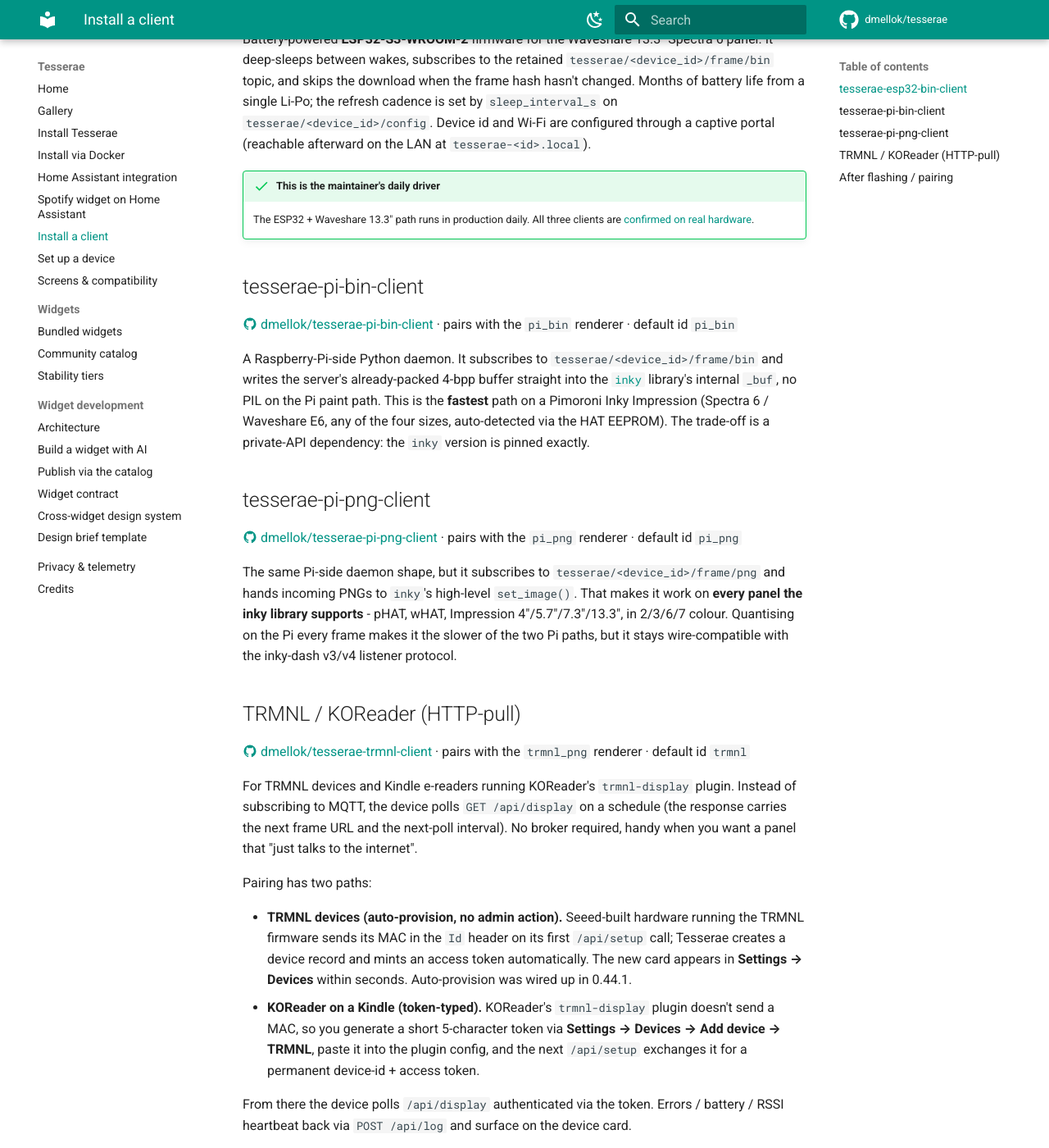
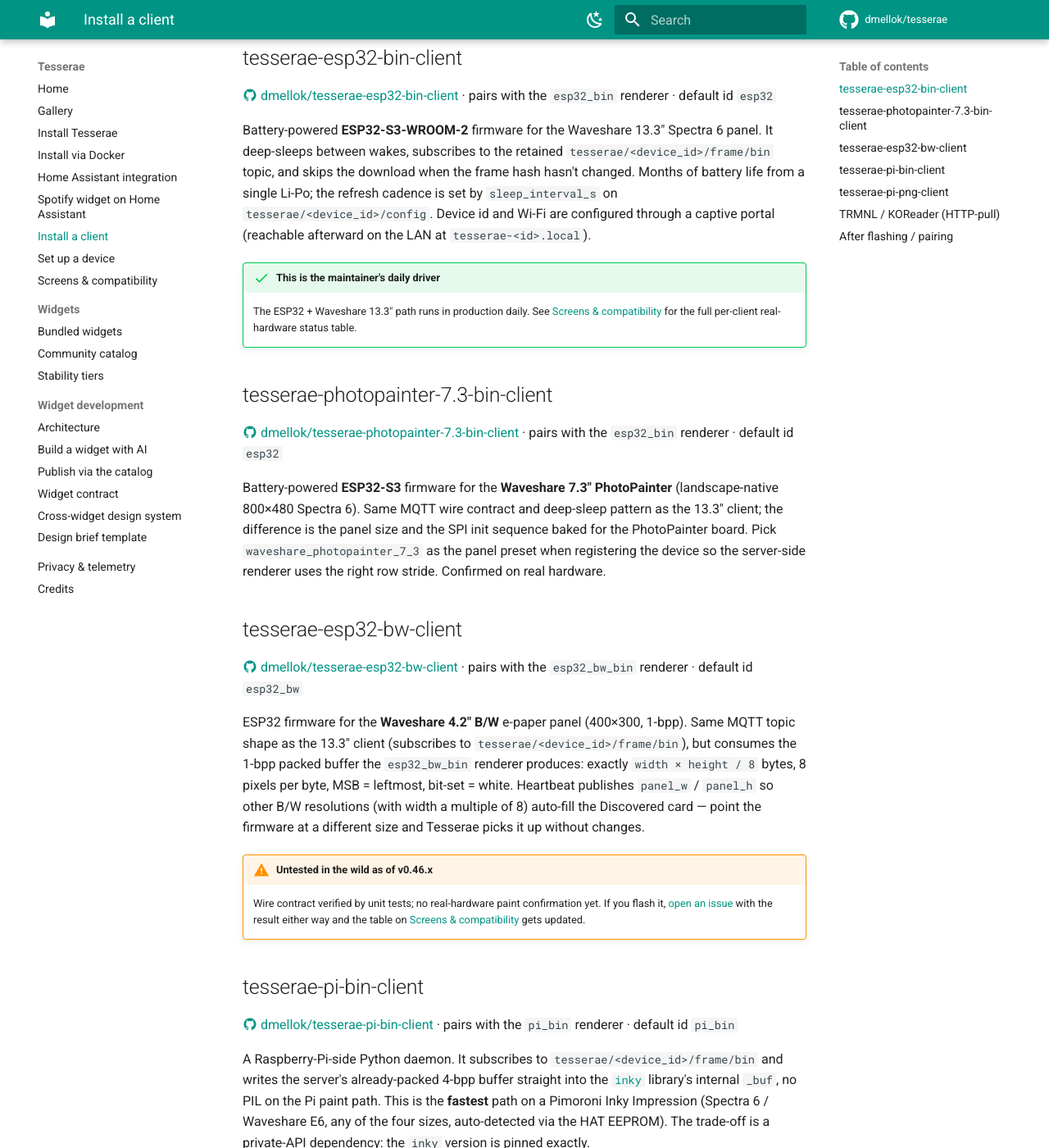
Before and after one commit to dmellok/tesserae, an MkDocs documentation site: the page built from docs/install/clients.md, in a window 1280 px wide and 1400 px high, scrolled down 748 px. Shown: the whole window at 82% size. Built offline with MkDocs 1.6.1 and Material for MkDocs 9.7.7, drawn with Linux system fonts in a browser that asks for light colours; comment, search, counter and statistics services are not loaded; some of the changed text lies outside the part shown.

Commit message:
0.46.4: document esp32_bw + photopainter clients in README and docs
The 0.46.0 esp32_bw_client + esp32_bw_bin work shipped but README and
docs hadn't been updated to mention them; tesserae-photopainter-7.3-bin-client
was in the README but absent from the install-a-client doc.

README now lists 5 renderer plugins and 5 device plugins, includes
the tesserae-esp32-bw-client firmware row, and the Waveshare panels
table calls out the 4.2" B/W panel (Tested column intentionally
blank — wire contract verified, awaiting in-the-wild feedback).

docs/compatibility.md gains the waveshare_42_bw preset, esp32_bw_bin
renderer, esp32_bw_client device-kind, and a per-renderer test-status
row marked Untested.

docs/install/clients.md gains sections for both the PhotoPainter
client (confirmed on hardware) and esp32-bw-client (with an
"untested in the wild" admonition), and replaces the stale
"all three clients" wording with a pointer to the compatibility
table that gets maintained.

Co-Authored-By: Claude Opus 4.7 <noreply@anthropic.com>

```diff
--- a/docs/install/clients.md
+++ b/docs/install/clients.md
@@ -1,14 +1,16 @@
 # Install a client
 
 The Tesserae server publishes frames; a **client** on the other end paints your
-panel. Four reference clients live in their own repos, pick whichever matches
-your hardware. Three of them subscribe to MQTT (Pi + ESP32); the fourth (TRMNL
-/ KOReader-on-Kindle) polls the server over HTTP. All four use the same
+panel. Six reference clients live in their own repos, pick whichever matches
+your hardware. Five of them subscribe to MQTT (Pi + ESP32); the sixth (TRMNL
+/ KOReader-on-Kindle) polls the server over HTTP. All six use the same
 device-registration flow described in [Set up a device](devices.md).
 
 | Client | Transport | Default id | Best for |
 |---|---|---|---|
 | `tesserae-esp32-bin-client` | MQTT | `esp32` | Battery-powered Waveshare 13.3" Spectra 6 |
+| `tesserae-photopainter-7.3-bin-client` | MQTT | `esp32` | Battery-powered Waveshare 7.3" PhotoPainter (Spectra 6) |
+| `tesserae-esp32-bw-client` | MQTT | `esp32_bw` | Waveshare 4.2" B/W (400×300, 1-bpp) and other small B/W panels |
 | `tesserae-pi-bin-client` | MQTT | `pi_bin` | Plugged-in Pimoroni Inky Impression (fastest path) |
 | `tesserae-pi-png-client` | MQTT | `pi_png` | Any inky-supported panel (2/3/6/7 colour) |
 | `tesserae-trmnl-client` | HTTP-pull | `trmnl` | TRMNL devices + KOReader-on-Kindle |
@@ -30,8 +32,41 @@ and Wi-Fi are configured through a captive portal (reachable afterward on the
 LAN at `tesserae-<id>.local`).
 
 !!! success "This is the maintainer's daily driver"
-    The ESP32 + Waveshare 13.3" path runs in production daily. All three
-    clients are [confirmed on real hardware](../compatibility.md#whats-been-tested-on-real-hardware).
+    The ESP32 + Waveshare 13.3" path runs in production daily. See
+    [Screens & compatibility](../compatibility.md#whats-been-tested-on-real-hardware)
+    for the full per-client real-hardware status table.
+
+## tesserae-photopainter-7.3-bin-client
+
+[:material-github: dmellok/tesserae-photopainter-7.3-bin-client](https://github.com/dmellok/tesserae-photopainter-7.3-bin-client)
+· pairs with the `esp32_bin` renderer · default id `esp32`
+
+Battery-powered **ESP32-S3** firmware for the **Waveshare 7.3" PhotoPainter**
+(landscape-native 800×480 Spectra 6). Same MQTT wire contract and deep-sleep
+pattern as the 13.3" client; the difference is the panel size and the SPI init
+sequence baked for the PhotoPainter board. Pick `waveshare_photopainter_7_3` as
+the panel preset when registering the device so the server-side renderer uses
+the right row stride. Confirmed on real hardware.
+
+## tesserae-esp32-bw-client
+
+[:material-github: dmellok/tesserae-esp32-bw-client](https://github.com/dmellok/tesserae-esp32-bw-client)
+· pairs with the `esp32_bw_bin` renderer · default id `esp32_bw`
+
+ESP32 firmware for the **Waveshare 4.2" B/W** e-paper panel (400×300, 1-bpp).
+Same MQTT topic shape as the 13.3" client (subscribes to
+`tesserae/<device_id>/frame/bin`), but consumes the 1-bpp packed buffer the
+`esp32_bw_bin` renderer produces: exactly `width × height / 8` bytes, 8 pixels
+per byte, MSB = leftmost, bit-set = white. Heartbeat publishes `panel_w` /
+`panel_h` so other B/W resolutions (with width a multiple of 8) auto-fill the
+Discovered card — point the firmware at a different size and Tesserae picks it
+up without changes.
+
+!!! warning "Untested in the wild as of v0.46.x"
+    Wire contract verified by unit tests; no real-hardware paint confirmation
+    yet. If you flash it, [open an issue](https://github.com/dmellok/tesserae/issues)
+    with the result either way and the table on [Screens & compatibility](../compatibility.md)
+    gets updated.
 
 ## tesserae-pi-bin-client
 
--- a/pyproject.toml
+++ b/pyproject.toml
@@ -4,7 +4,7 @@ build-backend = "setuptools.build_meta"
 
 [project]
 name = "tesserae"
-version = "0.46.3"
+version = "0.46.4"
 description = "E-ink dashboard companion. Compose tile-based dashboards, render headless, push frames over MQTT."
 requires-python = ">=3.11"
 license = { text = "MIT" }
```
Also changed, not shown: CHANGELOG.md (+22 -0 lines), README.md (+8 -6 lines), docs/compatibility.md (+3 -0 lines).
